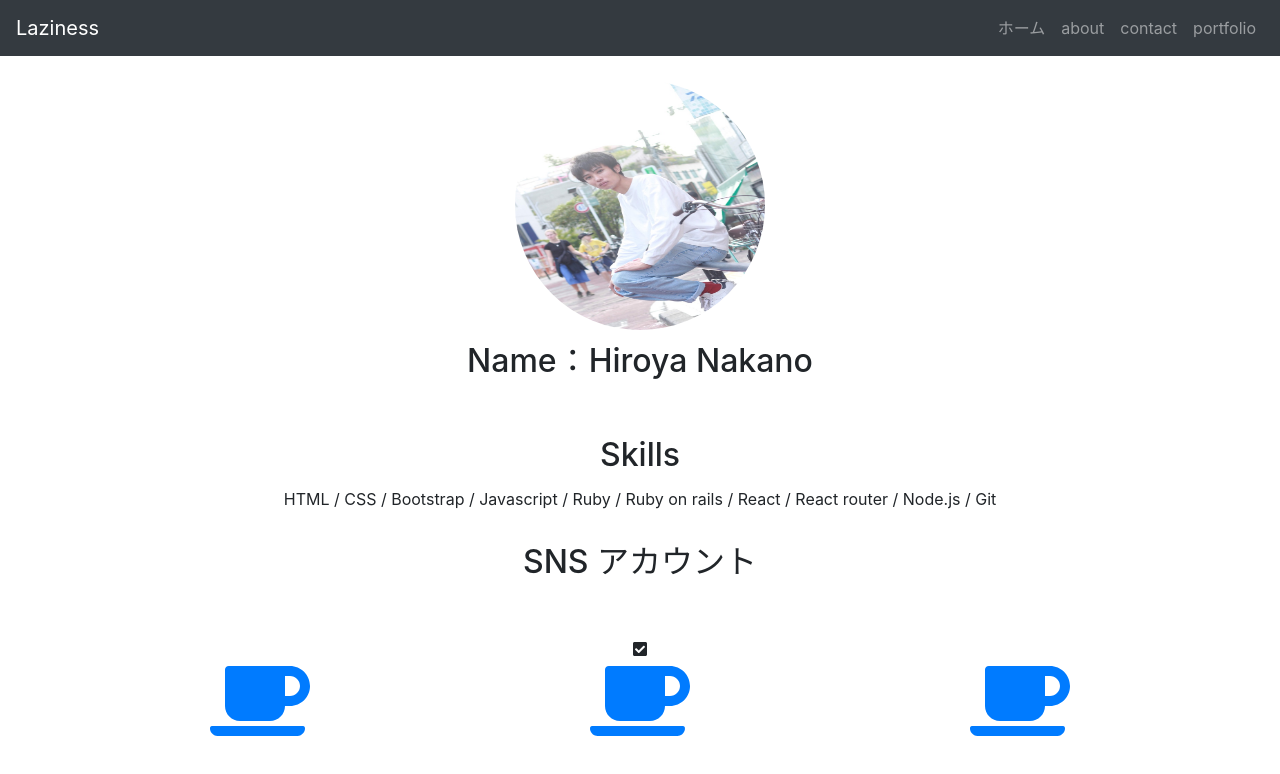
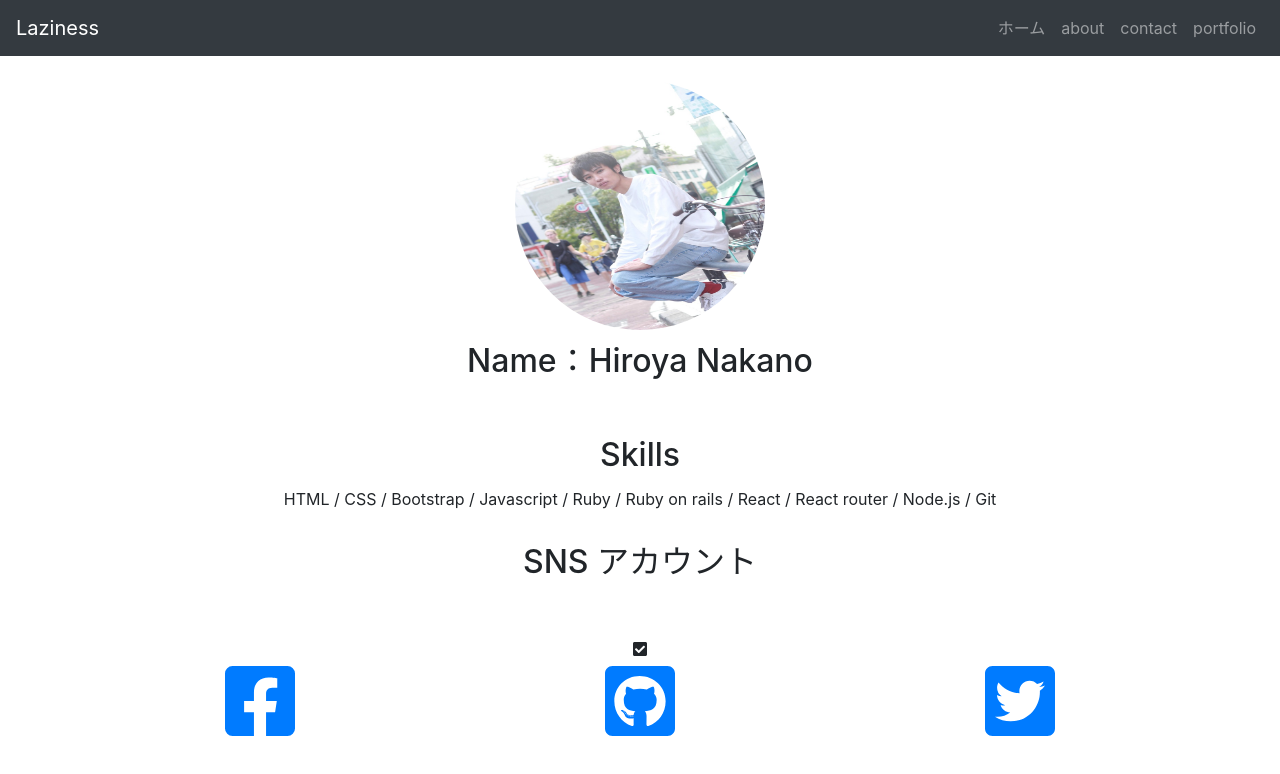
Before and after one commit to hirotiia/Lazziness-portfolio, a React (Create React App) app: page /#/about in a window 1280 px wide. Shown: the top 774 px of the page. Built offline with nearby package versions, Linux system fonts and the light colour scheme.

Commit message:
Update portfolio

```diff
--- a/src/App.js
+++ b/src/App.js
@@ -5,6 +5,8 @@ import About from './components/about/About';
 import Contact from './components/Contact';
 import Portfolio from './components/Portfolio';
 import Header from './components/Header';
+import { library } from '@fortawesome/fontawesome-svg-core'
+import { fab } from '@fortawesome/free-brands-svg-icons'
 
 
 class App extends React.Component {
--- a/src/components/about/About.jsx
+++ b/src/components/about/About.jsx
@@ -11,7 +11,7 @@ import profImage from '../images/hiroya.jpg';
 import './About.css';
 import { library } from '@fortawesome/fontawesome-svg-core'
 import { fab } from '@fortawesome/free-brands-svg-icons'
-import { faCheckSquare, faCoffee } from '@fortawesome/free-solid-svg-icons'
+import { faCheckSquare, faCoffee} from '@fortawesome/free-solid-svg-icons';
 library.add(fab, faCheckSquare, faCoffee);
 
 
@@ -60,15 +60,15 @@ const renderFaIcons = () => {
   const faItemsList = [
     [
     {
-      name: {faCoffee},
+      name: ['fab', 'facebook-square'],
       link: ''
     },
     {
-      name: {faCoffee},
+      name: ['fab', 'github-square'],
       link: ''
     },
     {
-      name: {faCoffee},
+      name: ['fab', 'twitter-square'],
       link: ''
     }
   ]
@@ -80,7 +80,8 @@ const renderFaIcons = () => {
           return(
             <Col className="text-center" key={index}>
               <a href={item.link} target="_blank" >
-                <FontAwesomeIcon icon={item.name.faCoffee} size="5x" />
+                {/* <FontAwesomeIcon icon={item.name.faCoffee} size="5x" /> */}
+                <FontAwesomeIcon icon={item.name} size="5x" />
               </a>
             </Col>
           );
```
